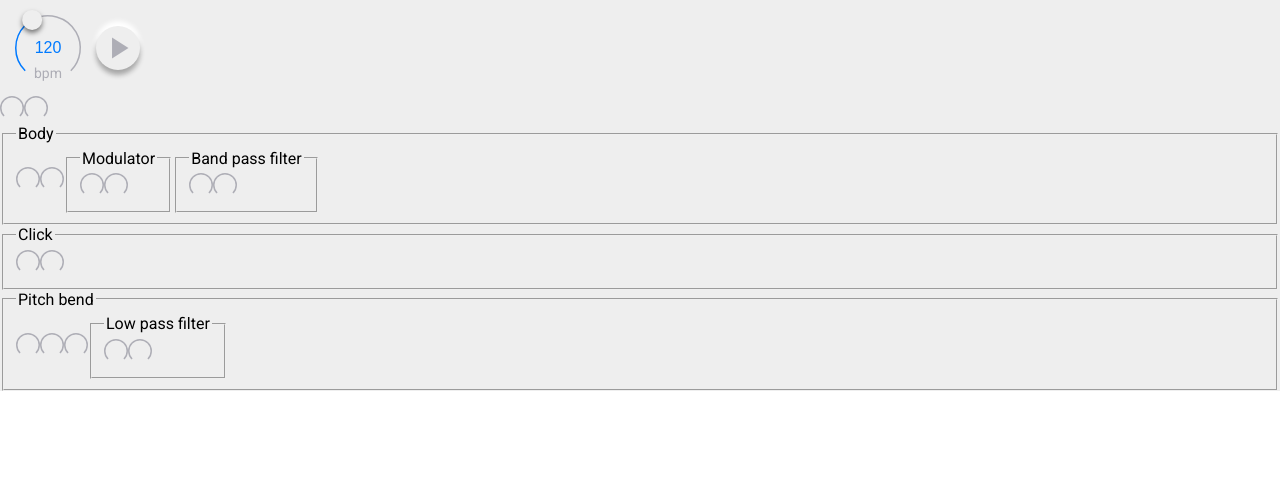
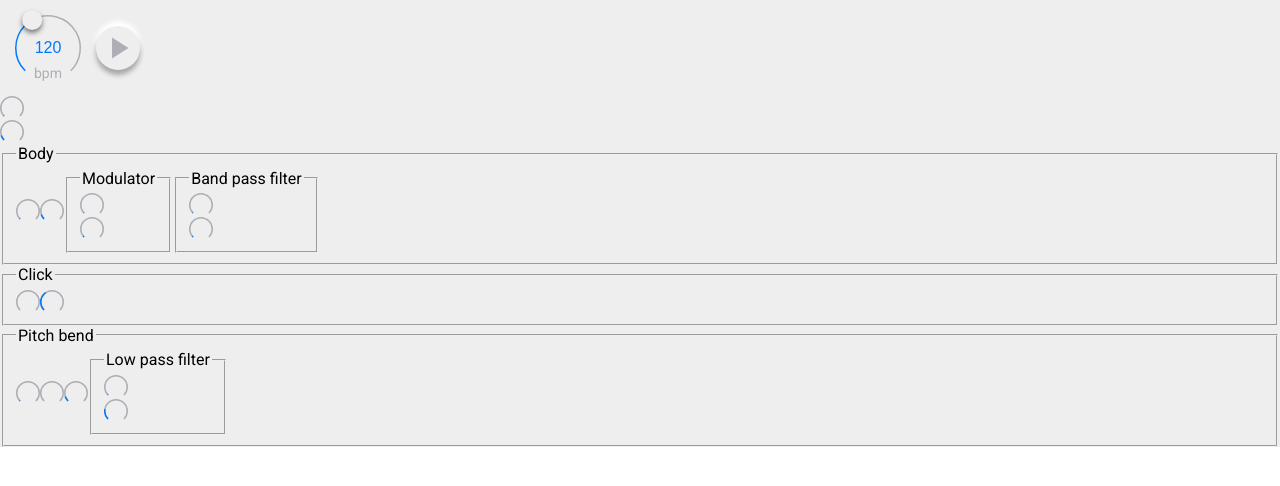
Before and after one commit to Volcomix/jsdaw, a React app: page / in a window 1280 px wide. Shown: the top 486 px of the page. Built offline with nearby package versions, Linux system fonts and the light colour scheme.

Commit message:
Init knob foreground

```diff
--- a/src/shared/Knob.component.jsx
+++ b/src/shared/Knob.component.jsx
@@ -13,6 +13,7 @@ class Knob extends React.Component {
 
   componentDidMount() {
     this.drawBackground()
+    this.draw()
   }
 
   componentDidUpdate() {
@@ -22,13 +23,20 @@ class Knob extends React.Component {
   render() {
     const { label, min, max, step, value, onValueChange } = this.props
     return (
-      <span>
+      <div style={styles.container}>
         <canvas
           width={width}
           height={width}
+          style={styles.background}
           ref={canvas => this.background = canvas}
         />
-      </span>
+        <canvas
+          width={width}
+          height={width}
+          style={styles.foreground}
+          ref={canvas => this.foreground = canvas}
+        />
+      </div>
     )
   }
 
@@ -45,7 +53,45 @@ class Knob extends React.Component {
   }
 
   draw() {
+    const { value, min, max } = this.props
+    const center = width / 2
+    const radius = center - lineWidth / 2
+    let angle
+    if (value >= max) {
+      angle = maxAngle
+    } else if (value < min) {
+      angle = minAngle
+    } else {
+      angle = selectableAngle * (value - min) / (max - min) + minAngle
+    }
+
+    const ctx = this.foreground.getContext('2d')
+    ctx.lineWidth = lineWidth
+    ctx.strokeStyle = keyColor
+    ctx.beginPath()
+    ctx.arc(center, center, radius, minAngle, angle)
+    ctx.stroke()
   }
 }
 
+const styles = {
+  container: {
+    position: 'relative',
+    width,
+    height: width,
+  },
+  background: {
+    position: 'absolute',
+    left: 0,
+    top: 0,
+    zIndex: 10,
+  },
+  foreground: {
+    position: 'absolute',
+    left: 0,
+    top: 0,
+    zIndex: 20,
+  },
+}
+
 export default Knob
```
